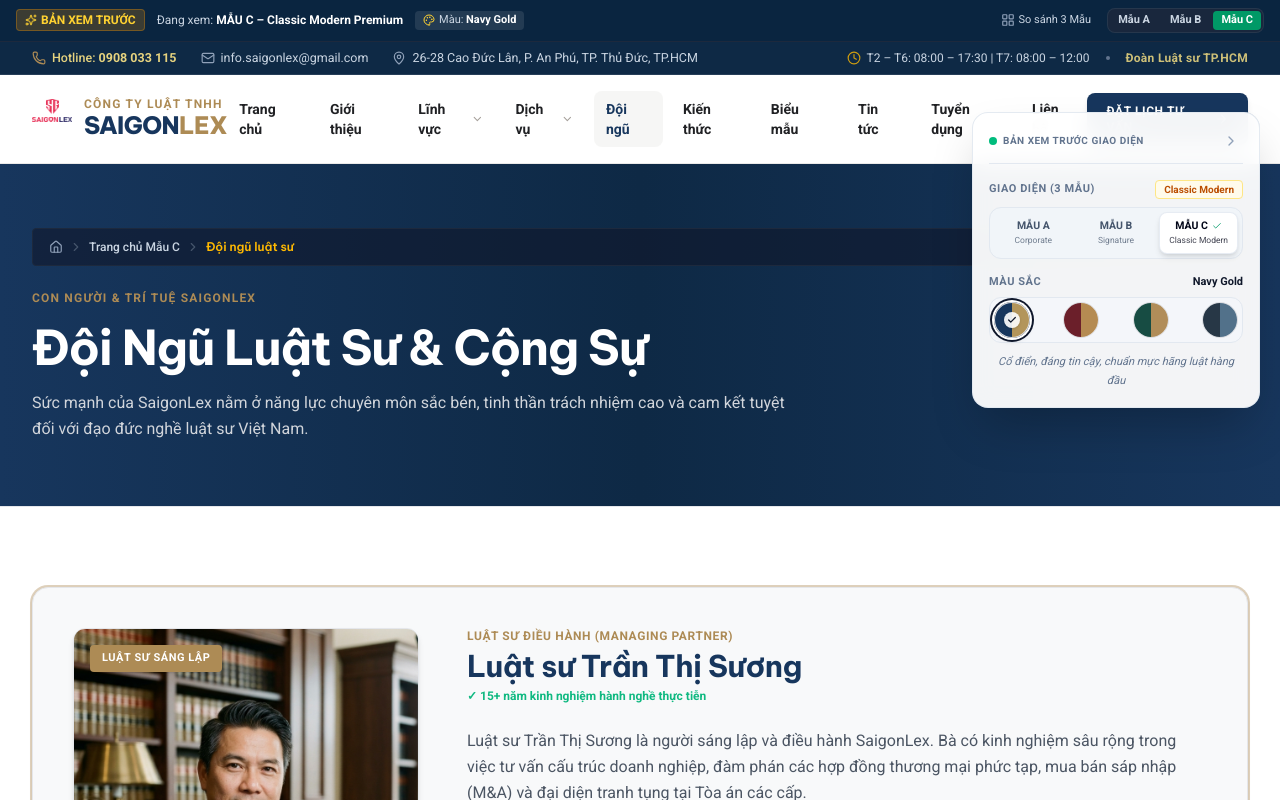
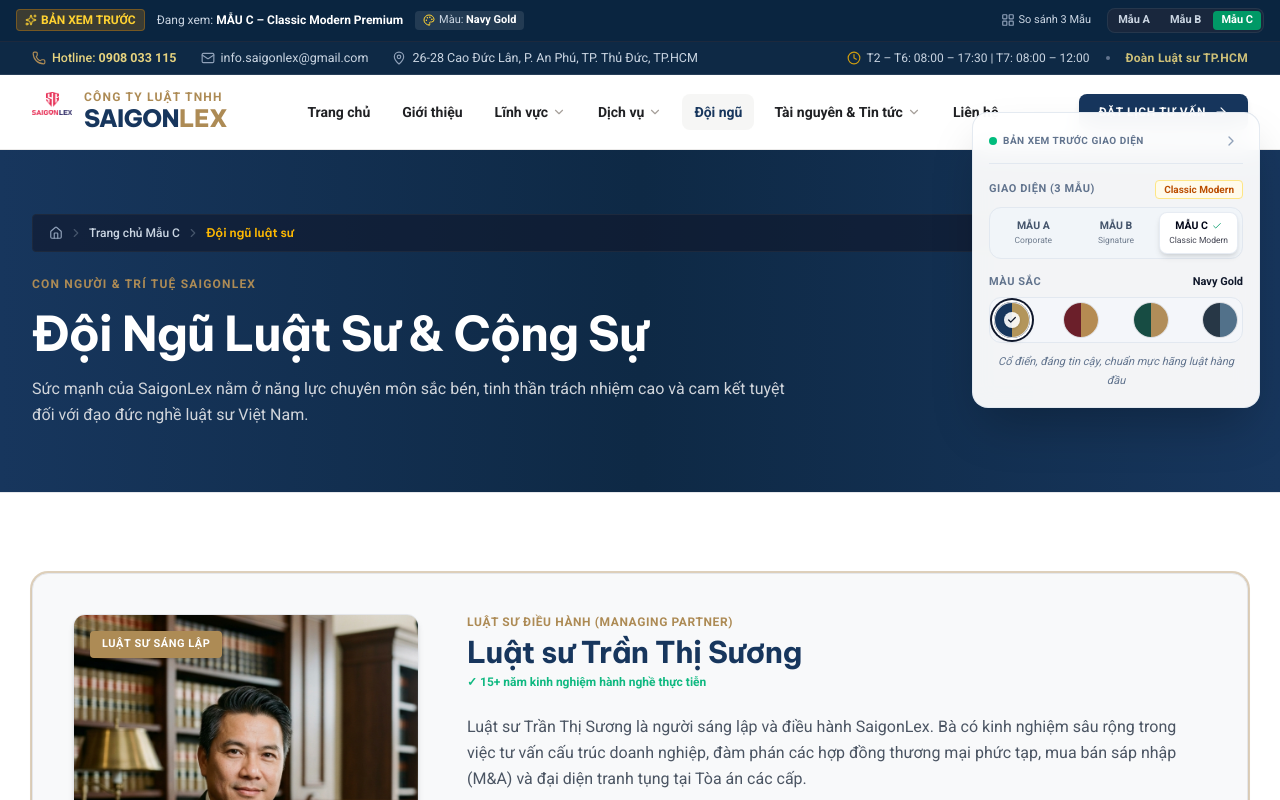
Before and after one commit to GinNgo/saigonlex-law-firm-demo, a Next.js app: page /mau-3/doi-ngu in a window 1280 px wide. Shown: the top 800 px of the page. Built offline with nearby package versions, Linux system fonts and the light colour scheme.

Commit message:
feat(header): group recruitment, news, forms, and knowledge into consolidated Resources dropdown

```diff
--- a/src/components/mau-3/HeaderMau3.tsx
+++ b/src/components/mau-3/HeaderMau3.tsx
@@ -18,9 +18,46 @@
   Briefcase,
   FileText,
   Users,
-  Scale
+  Scale,
+  BookOpen,
+  Newspaper
 } from "lucide-react";
 import { PRACTICE_AREAS_MAU3, FEATURED_SERVICES_MAU3 } from "@/data/mau3Data";
+
+const RESOURCE_ITEMS_MAU3 = [
+  {
+    title: "Tin tức & Sự kiện",
+    desc: "Cập nhật hoạt động SaigonLex, thông cáo & án lệ",
+    href: "/mau-3/tin-tuc",
+    icon: Newspaper,
+    badge: "Mới",
+    badgeColor: "bg-red-50 text-red-700 border border-red-200/60"
+  },
+  {
+    title: "Kiến thức pháp lý",
+    desc: "Cẩm nang chuyên sâu, giải đáp & phân tích văn bản",
+    href: "/mau-3/kien-thuc",
+    icon: BookOpen,
+    badge: "Chuyên sâu",
+    badgeColor: "bg-blue-50 text-blue-700 border border-blue-200/60"
+  },
+  {
+    title: "Biểu mẫu pháp luật",
+    desc: "Kho biểu mẫu chuẩn doanh nghiệp & tố tụng tải về",
+    href: "/mau-3/bieu-mau",
+    icon: FileText,
+    badge: "Tải mẫu",
+    badgeColor: "bg-emerald-50 text-emerald-700 border border-emerald-200/60"
+  },
+  {
+    title: "Tuyển dụng nhân tài",
+    desc: "Cơ hội nghề nghiệp luật sư, cộng sự & thực tập sinh",
+    href: "/mau-3/tuyen-dung",
+    icon: Briefcase,
+    badge: "Đang tuyển",
+    badgeColor: "bg-amber-50 text-amber-700 border border-amber-200/60"
+  }
+];
 
 export function HeaderMau3() {
   const pathname = usePathname();
@@ -28,6 +65,7 @@
   const [mobileMenuOpen, setMobileMenuOpen] = useState(false);
   const [practiceDropdownOpen, setPracticeDropdownOpen] = useState(false);
   const [servicesDropdownOpen, setServicesDropdownOpen] = useState(false);
+  const [resourcesDropdownOpen, setResourcesDropdownOpen] = useState(false);
 
   useEffect(() => {
     const handleScroll = () => {
@@ -51,10 +89,11 @@
       hasDropdown: "services"
     },
     { label: "Đội ngũ", href: "/mau-3/doi-ngu" },
-    { label: "Kiến thức", href: "/mau-3/kien-thuc" },
-    { label: "Biểu mẫu", href: "/mau-3/bieu-mau" },
-    { label: "Tin tức", href: "/mau-3/tin-tuc" },
-    { label: "Tuyển dụng", href: "/mau-3/tuyen-dung" },
+    {
+      label: "Tài nguyên & Tin tức",
+      href: "/mau-3/tin-tuc",
+      hasDropdown: "resources"
+    },
     { label: "Liên hệ", href: "/mau-3/lien-he" }
   ];
 
@@ -130,7 +169,7 @@
           </Link>
 
           {/* Desktop Navigation Links */}
-          <div className="hidden xl:flex items-center gap-1 lg:gap-2">
+          <div className="hidden lg:flex items-center gap-1 xl:gap-2">
             {navLinks.map((item) => {
               const isActive =
                 item.href === "/mau-3"
@@ -275,6 +314,106 @@
                 );
               }
 
+              if (item.hasDropdown === "resources") {
+                const isResourcesActive =
+                  pathname.startsWith("/mau-3/tin-tuc") ||
+                  pathname.startsWith("/mau-3/kien-thuc") ||
+                  pathname.startsWith("/mau-3/bieu-mau") ||
+                  pathname.startsWith("/mau-3/tuyen-dung");
+
+                return (
+                  <div
+                    key={item.href}
+                    className="relative"
+                    onMouseEnter={() => setResourcesDropdownOpen(true)}
+                    onMouseLeave={() => setResourcesDropdownOpen(false)}
+                  >
+                    <button
+                      type="button"
+                      onClick={() => setResourcesDropdownOpen(!resourcesDropdownOpen)}
+                      className={`px-3 py-2 rounded-lg text-sm font-semibold flex items-center gap-1 transition cursor-pointer ${
+                        isResourcesActive
+                          ? "text-[#17365D] bg-stone-100/90 font-bold"
+                          : "text-[#202124] hover:text-[#17365D] hover:bg-stone-50"
+                      }`}
+                    >
+                      <span>{item.label}</span>
+                      <ChevronDown
+                        className={`w-3.5 h-3.5 transition-transform duration-200 ${
+                          resourcesDropdownOpen ? "rotate-180 text-[#17365D]" : "text-stone-400"
+                        }`}
+                      />
+                    </button>
+
+                    {/* Resources Dropdown */}
+                    <AnimatePresence>
+                      {resourcesDropdownOpen && (
+                        <motion.div
+                          initial={{ opacity: 0, y: 10 }}
+                          animate={{ opacity: 1, y: 0 }}
+                          exit={{ opacity: 0, y: 8 }}
+                          transition={{ duration: 0.18 }}
+                          className="absolute top-full left-0 w-[380px] bg-white rounded-2xl shadow-2xl border border-stone-200 p-3 space-y-1 z-50 mt-1"
+                        >
+                          <div className="px-3 py-2 border-b border-stone-100 flex items-center justify-between">
+                            <span className="text-[11px] font-bold uppercase tracking-wider text-stone-500">
+                              Tài Nguyên & Truyền Thông
+                            </span>
+                            <span className="text-[10px] bg-amber-50 text-[#AD8B55] font-semibold px-2 py-0.5 rounded-full border border-amber-200/60">
+                              Cập nhật liên tục
+                            </span>
+                          </div>
+                          {RESOURCE_ITEMS_MAU3.map((res) => {
+                            const Icon = res.icon;
+                            const isItemActive =
+                              pathname === res.href || pathname.startsWith(res.href + "/");
+                            return (
+                              <Link
+                                key={res.href}
+                                href={res.href}
+                                onClick={() => setResourcesDropdownOpen(false)}
+                                className={`group/item p-2.5 rounded-xl hover:bg-stone-50 transition flex items-start gap-3 border ${
+                                  isItemActive
+                                    ? "bg-stone-50 border-stone-200"
+                                    : "border-transparent"
+                                }`}
+                              >
+                                <div
+                                  className={`w-9 h-9 rounded-lg flex items-center justify-center shrink-0 transition ${
+                                    isItemActive
+                                      ? "bg-[#17365D] text-white"
+                                      : "bg-stone-100 text-[#17365D] group-hover/item:bg-[#17365D] group-hover/item:text-white"
+                                  }`}
+                                >
+                                  <Icon className="w-4 h-4" />
+                                </div>
+                                <div className="flex-1 min-w-0">
+                                  <div className="flex items-center justify-between gap-1">
+                                    <h4 className="text-xs font-bold text-[#111827] group-hover/item:text-[#17365D] transition">
+                                      {res.title}
+                                    </h4>
+                                    {res.badge && (
+                                      <span
+                                        className={`text-[10px] font-semibold px-1.5 py-0.5 rounded ${res.badgeColor}`}
+                                      >
+                                        {res.badge}
+                                      </span>
+                                    )}
+                                  </div>
+                                  <p className="text-[11px] text-stone-500 line-clamp-1 mt-0.5">
+                                    {res.desc}
+                                  </p>
+                                </div>
+                              </Link>
+                            );
+                          })}
+                        </motion.div>
+                      )}
+                    </AnimatePresence>
+                  </div>
+                );
+              }
+
               return (
                 <Link
                   key={item.href}
@@ -303,7 +442,7 @@
           </div>
 
           {/* Mobile Menu Hamburger Button */}
-          <div className="flex xl:hidden items-center gap-2">
+          <div className="flex lg:hidden items-center gap-2">
             <a
               href="tel:0908033115"
               className="p-2 rounded-lg bg-stone-100 text-[#17365D] sm:hidden"
@@ -330,11 +469,58 @@
             animate={{ opacity: 1, height: "auto" }}
             exit={{ opacity: 0, height: 0 }}
             transition={{ duration: 0.25 }}
-            className="xl:hidden bg-white border-b border-stone-200 overflow-hidden shadow-2xl"
+            className="lg:hidden bg-white border-b border-stone-200 overflow-hidden shadow-2xl"
           >
             <div className="px-4 py-5 space-y-3 max-h-[80vh] overflow-y-auto">
               <div className="space-y-1">
                 {navLinks.map((item) => {
+                  if (item.hasDropdown === "resources") {
+                    return (
+                      <div
+                        key={item.href}
+                        className="rounded-xl border border-stone-200/80 bg-stone-50/70 p-2.5 space-y-1.5 my-2"
+                      >
+                        <div className="px-1.5 py-1 text-xs font-bold uppercase tracking-wider text-[#17365D] flex items-center justify-between">
+                          <span>{item.label}</span>
+                          <span className="text-[10px] bg-stone-200/80 text-stone-700 px-1.5 py-0.5 rounded font-medium">
+                            4 chuyên mục
+                          </span>
+                        </div>
+                        <div className="space-y-1">
+                          {RESOURCE_ITEMS_MAU3.map((res) => {
+                            const Icon = res.icon;
+                            const isItemActive =
+                              pathname === res.href || pathname.startsWith(res.href + "/");
+                            return (
+                              <Link
+                                key={res.href}
+                                href={res.href}
+                                onClick={() => setMobileMenuOpen(false)}
+                                className={`flex items-center justify-between px-3 py-2 rounded-lg text-xs font-semibold transition ${
+                                  isItemActive
+                                    ? "bg-white text-[#17365D] font-bold shadow-xs border border-stone-200"
+                                    : "text-stone-700 hover:bg-white"
+                                }`}
+                              >
+                                <span className="flex items-center gap-2">
+                                  <Icon className="w-3.5 h-3.5 text-[#AD8B55]" />
+                                  <span>{res.title}</span>
+                                </span>
+                                {res.badge && (
+                                  <span
+                                    className={`text-[9.5px] px-1.5 py-0.5 rounded ${res.badgeColor}`}
+                                  >
+                                    {res.badge}
+                                  </span>
+                                )}
+                              </Link>
+                            );
+                          })}
+                        </div>
+                      </div>
+                    );
+                  }
+
                   const isActive =
                     item.href === "/mau-3"
                       ? pathname === "/mau-3"
```
